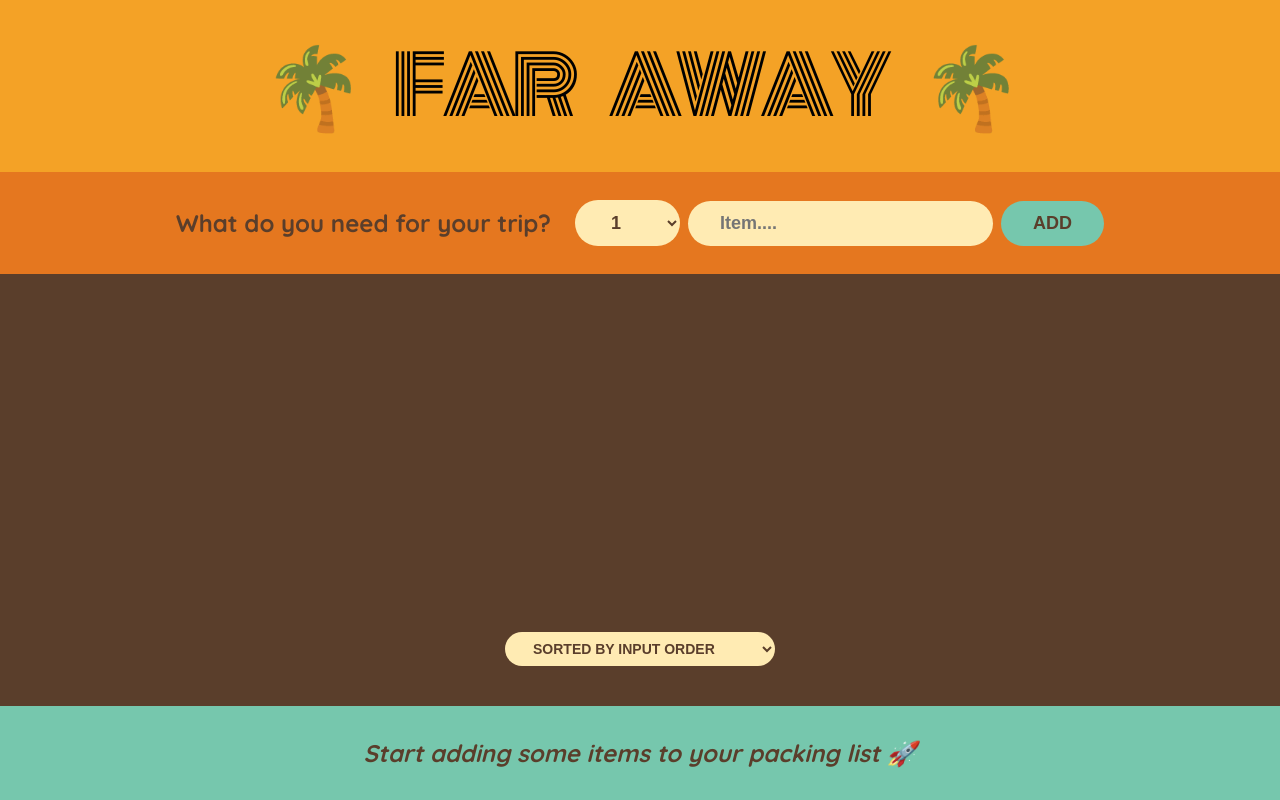
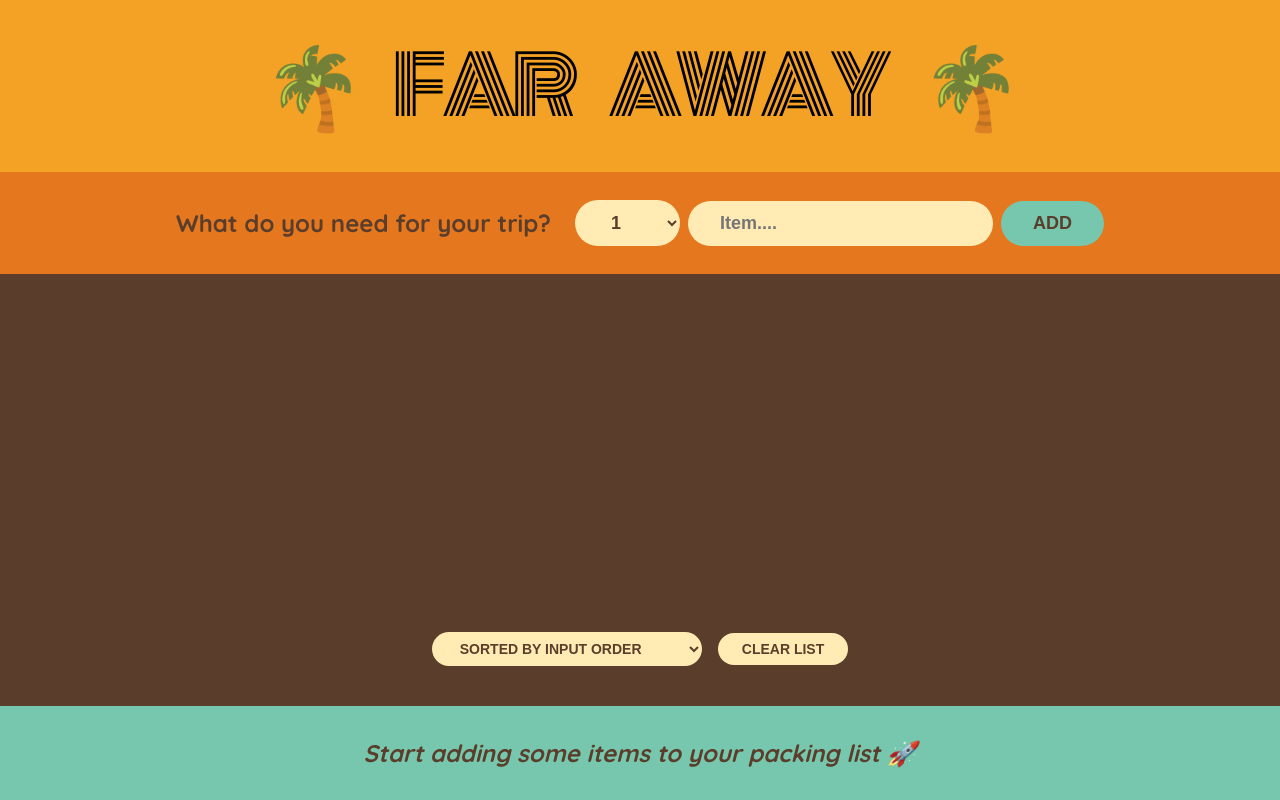
Before and after one commit to dagimgetaw/travel-list-react, a React (Create React App) app: page / in a window 1280 px wide. Built offline with nearby package versions, Linux system fonts and the light colour scheme.

Commit message:
clearing the list

```diff
--- a/src/App.js
+++ b/src/App.js
@@ -17,6 +17,12 @@
       )
     );
   }
+  function handleClearList() {
+    const confirmed = window.confirm(
+      "Are you sure you went to delete all items?"
+    );
+    if (confirmed) setItems([]);
+  }
   return (
     <div className="app">
       <Logo />
@@ -25,6 +31,7 @@
         items={items}
         onDeleteItem={handleDeleteItems}
         onToggleItem={handleToggleItems}
+        onClearList={handleClearList}
       />
       <Stats items={items} />
     </div>
@@ -73,7 +80,7 @@
     </form>
   );
 }
-function PackingList({ items, onDeleteItem, onToggleItem }) {
+function PackingList({ items, onDeleteItem, onToggleItem, onClearList }) {
   const [sortBy, setSortBy] = useState("input");
 
   let sortedItems;
@@ -106,6 +113,7 @@
           <option value="description">Sorted by description</option>
           <option value="packed">Sorted by packed status</option>
         </select>
+        <button onClick={onClearList}>Clear list</button>
       </div>
     </div>
   );
```
